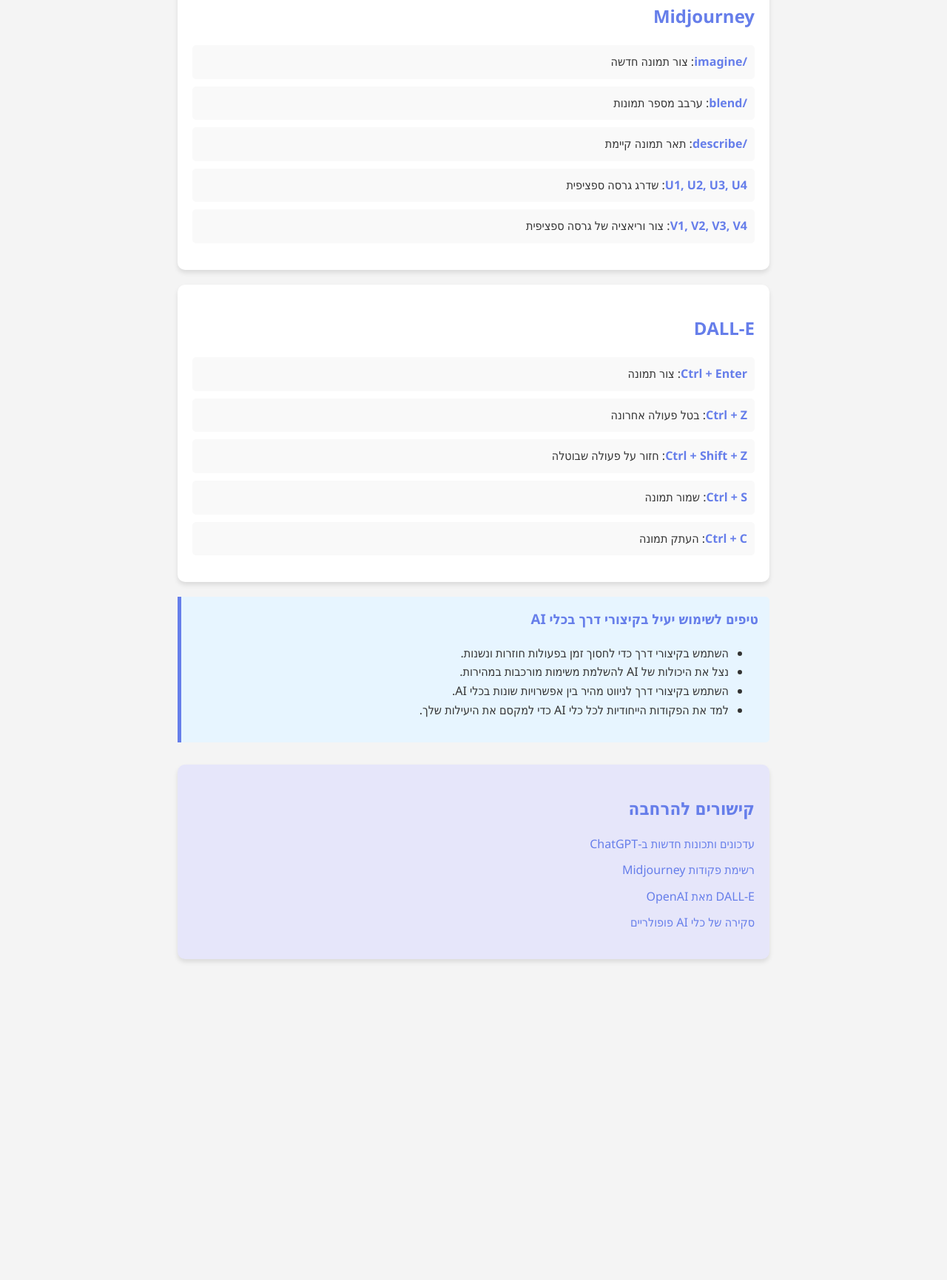
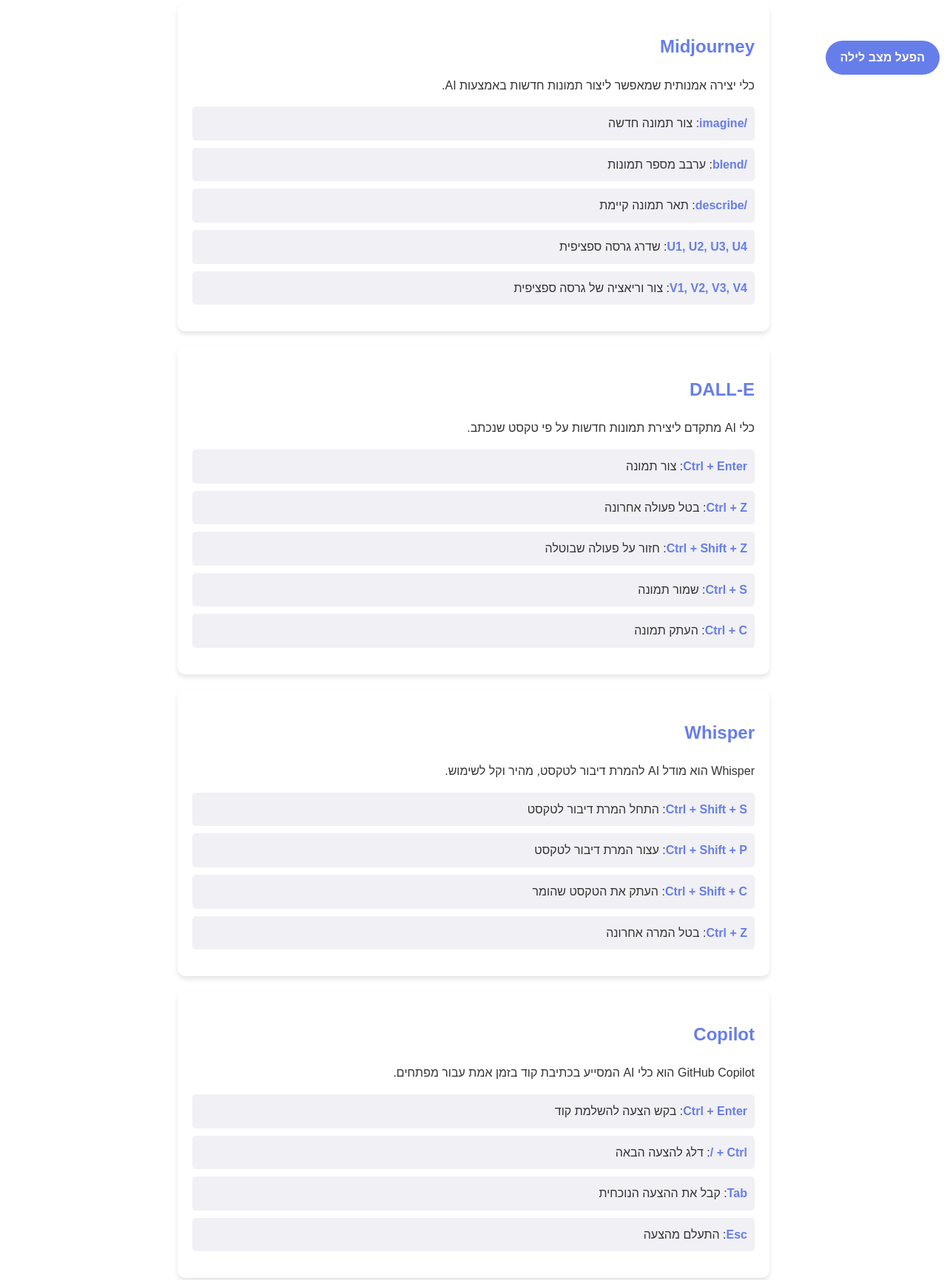
Before and after one commit to lanchi10/shortcut-hub, a plain HTML site: page SH006.html in a window 1280 px wide. Shown: the part 689-2420 px from the top of the page at 74% size. Before the commit the page ends 2006 px from the top, so only its background shows below. Drawn offline with Linux system fonts and the light colour scheme.

Commit message:
Update SH006.html

```diff
--- a/SH006.html
+++ b/SH006.html
@@ -6,11 +6,11 @@
     <title>קיצורי דרך לכלי AI - Shortcut Hub</title>
     <style>
         body {
-            font-family: 'Segoe UI', Tahoma, Geneva, Verdana, sans-serif;
+            font-family: 'Assistant', sans-serif;
             line-height: 1.6;
             margin: 0;
             padding: 0;
-            background-color: #f4f4f4;
+            background-color: #ffffff;
             color: #333;
         }
         .container {
@@ -62,12 +62,13 @@
         .shortcut-item {
             margin-bottom: 10px;
             padding: 10px;
-            background: #f9f9f9;
+            background: #f0f0f5;
             border-radius: 5px;
-            transition: background-color 0.3s ease;
+            transition: background-color 0.3s ease, transform 0.2s ease;
         }
         .shortcut-item:hover {
-            background-color: #e9e9e9;
+            background-color: #e6e6fa;
+            transform: scale(1.05);
         }
         .shortcut-key {
             font-weight: bold;
@@ -111,16 +112,52 @@
             color: #764ba2;
             text-decoration: underline;
         }
+
+        /* מצב לילה */
+        body.dark-mode {
+            background-color: #1e1e1e;
+            color: #f4f4f4;
+        }
+        body.dark-mode h1, body.dark-mode h2, body.dark-mode .shortcut-key, body.dark-mode .home-button {
+            color: #9aa9f4;
+        }
+        body.dark-mode .shortcut-section, body.dark-mode .external-links {
+            background: #333;
+        }
+        body.dark-mode .shortcut-item {
+            background: #444;
+        }
+        body.dark-mode .shortcut-item:hover {
+            background: #555;
+        }
+        .toggle-dark-mode {
+            position: fixed;
+            bottom: 10px;
+            right: 10px;
+            background-color: #667eea;
+            color: white;
+            padding: 10px 20px;
+            border-radius: 25px;
+            text-decoration: none;
+            font-weight: bold;
+            z-index: 1000;
+            cursor: pointer;
+            transition: background-color 0.3s ease;
+        }
+        .toggle-dark-mode:hover {
+            background-color: #764ba2;
+        }
     </style>
 </head>
 <body>
     <div class="page-id">ID: SH006</div>
-    <a href="index.html" class="home-button">חזרה לדף הראשי</a>
+    <a href="https://lanchi10.github.io/shortcut-hub/" class="home-button">חזרה לדף הראשי</a>
     <div class="container">
         <h1>קיצורי דרך לכלי AI</h1>
 
         <div class="shortcut-section">
             <h2>ChatGPT</h2>
+            <p>כלי מבית OpenAI שמבוסס על מודלים של למידת מכונה לשיח אינטליגנטי.</p>
             <ul class="shortcut-list">
                 <li class="shortcut-item"><span class="shortcut-key">Ctrl + /</span>: פתח תפריט קיצורי דרך</li>
                 <li class="shortcut-item"><span class="shortcut-key">Ctrl + Shift + C</span>: העתק את כל השיחה</li>
@@ -133,6 +170,7 @@
 
         <div class="shortcut-section">
             <h2>Midjourney</h2>
+            <p>כלי יצירה אמנותית שמאפשר ליצור תמונות חדשות באמצעות AI.</p>
             <ul class="shortcut-list">
                 <li class="shortcut-item"><span class="shortcut-key">/imagine</span>: צור תמונה חדשה</li>
                 <li class="shortcut-item"><span class="shortcut-key">/blend</span>: ערבב מספר תמונות</li>
@@ -144,12 +182,35 @@
 
         <div class="shortcut-section">
             <h2>DALL-E</h2>
+            <p>כלי AI מתקדם ליצירת תמונות חדשות על פי טקסט שנכתב.</p>
             <ul class="shortcut-list">
                 <li class="shortcut-item"><span class="shortcut-key">Ctrl + Enter</span>: צור תמונה</li>
                 <li class="shortcut-item"><span class="shortcut-key">Ctrl + Z</span>: בטל פעולה אחרונה</li>
                 <li class="shortcut-item"><span class="shortcut-key">Ctrl + Shift + Z</span>: חזור על פעולה שבוטלה</li>
                 <li class="shortcut-item"><span class="shortcut-key">Ctrl + S</span>: שמור תמונה</li>
                 <li class="shortcut-item"><span class="shortcut-key">Ctrl + C</span>: העתק תמונה</li>
+            </ul>
+        </div>
+
+        <div class="shortcut-section">
+            <h2>Whisper</h2>
+            <p>Whisper הוא מודל AI להמרת דיבור לטקסט, מהיר וקל לשימוש.</p>
+            <ul class="shortcut-list">
+                <li class="shortcut-item"><span class="shortcut-key">Ctrl + Shift + S</span>: התחל המרת דיבור לטקסט</li>
+                <li class="shortcut-item"><span class="shortcut-key">Ctrl + Shift + P</span>: עצור המרת דיבור לטקסט</li>
+                <li class="shortcut-item"><span class="shortcut-key">Ctrl + Shift + C</span>: העתק את הטקסט שהומר</li>
+                <li class="shortcut-item"><span class="shortcut-key">Ctrl + Z</span>: בטל המרה אחרונה</li>
+            </ul>
+        </div>
+
+        <div class="shortcut-section">
+            <h2>Copilot</h2>
+            <p>GitHub Copilot הוא כלי AI המסייע בכתיבת קוד בזמן אמת עבור מפתחים.</p>
+            <ul class="shortcut-list">
+                <li class="shortcut-item"><span class="shortcut-key">Ctrl + Enter</span>: בקש הצעה להשלמת קוד</li>
+                <li class="shortcut-item"><span class="shortcut-key">Ctrl + /</span>: דלג להצעה הבאה</li>
+                <li class="shortcut-item"><span class="shortcut-key">Tab</span>: קבל את ההצעה הנוכחית</li>
+                <li class="shortcut-item"><span class="shortcut-key">Esc</span>: התעלם מהצעה</li>
             </ul>
         </div>
 
@@ -170,8 +231,17 @@
                 <li><a href="https://docs.midjourney.com/docs/command-list" target="_blank">רשימת פקודות Midjourney</a></li>
                 <li><a href="https://labs.openai.com/" target="_blank">DALL-E מאת OpenAI</a></li>
                 <li><a href="https://www.coursera.org/articles/ai-tools" target="_blank">סקירה של כלי AI פופולריים</a></li>
+                <li><a href="https://docs.github.com/en/copilot" target="_blank">GitHub Copilot</a></li>
             </ul>
         </div>
     </div>
+
+    <div class="toggle-dark-mode" onclick="toggleDarkMode()">הפעל מצב לילה</div>
+
+    <script>
+        function toggleDarkMode() {
+            document.body.classList.toggle('dark-mode');
+        }
+    </script>
 </body>
 </html>
```
